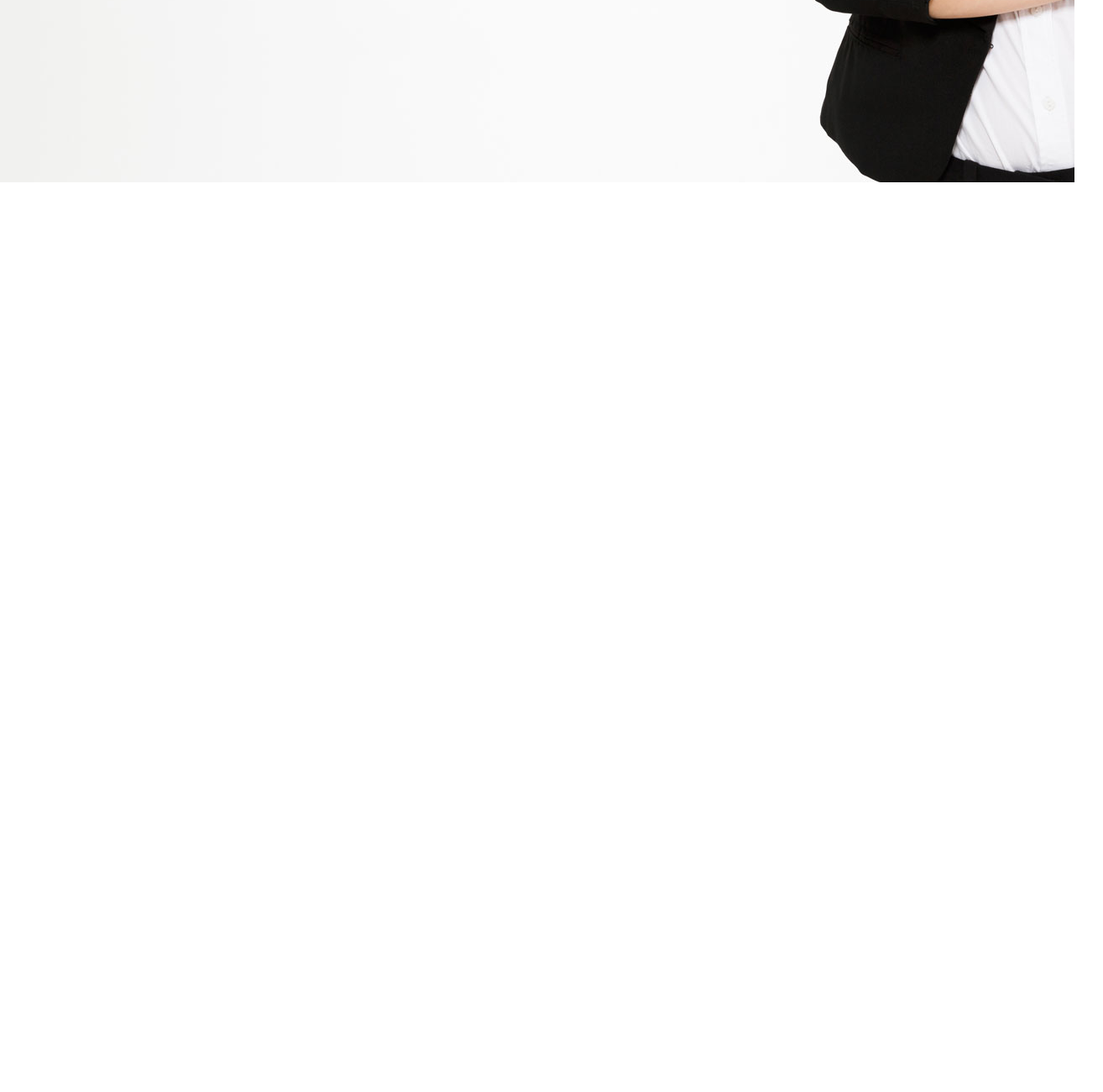
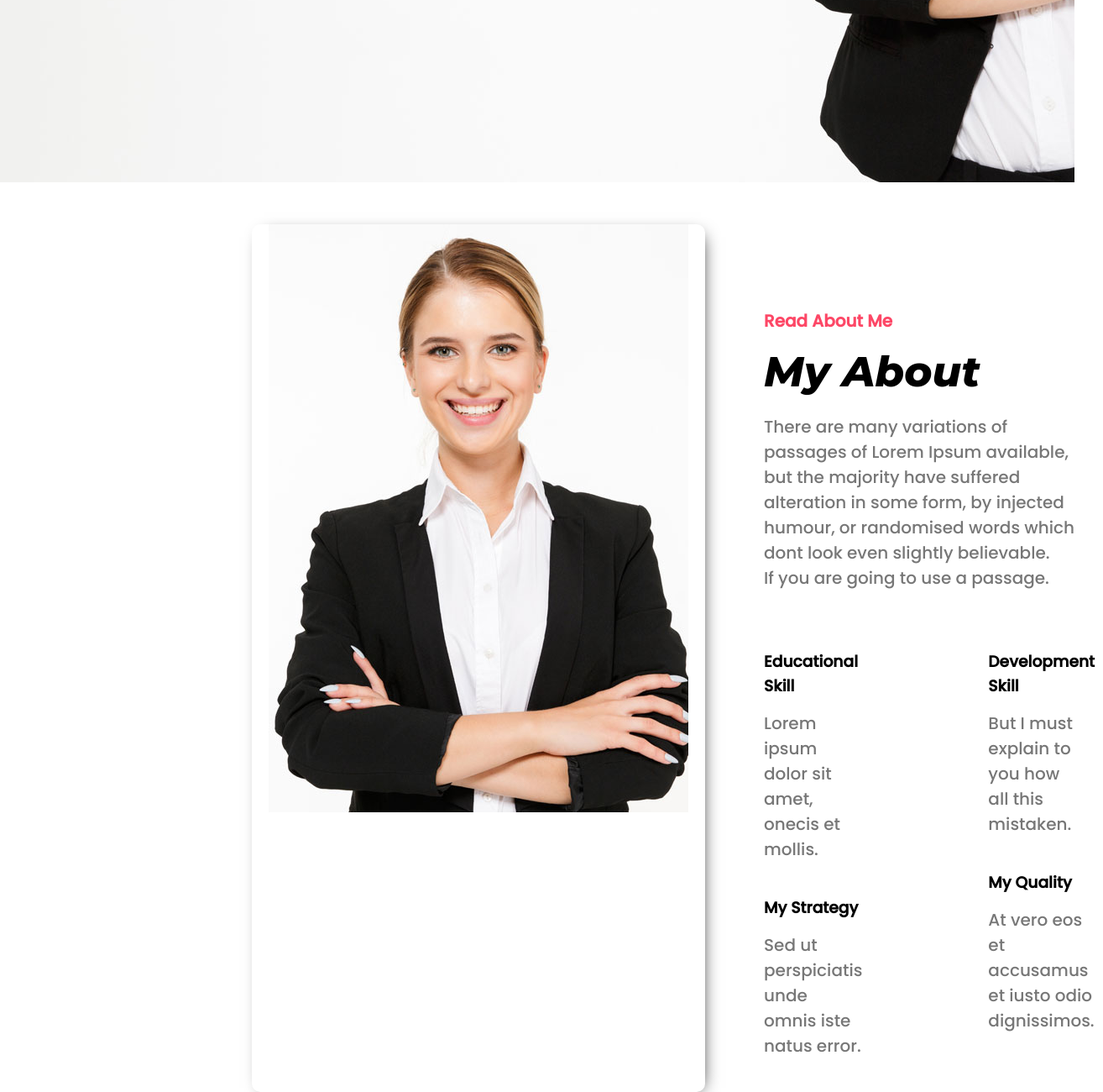
Before and after one commit to aqibanafi/portfolio-website, a plain HTML site: page index.html in a window 1280 px wide. Shown: the part 863-2163 px from the top of the page at 84% size, 1314 px wide, since content can reach past the window. Before the commit the page ends 1100 px from the top, so only its background shows below. Drawn offline with Linux system fonts and the light colour scheme.

Commit message:
2nd-part

```diff
--- a/index.html
+++ b/index.html
@@ -30,5 +30,39 @@
 
 
     </section>
+    <section class="section-2">
+        <div class="about-picture">
+            <div class="second-picture">
+                <img src="img/2nd-banner-pic.jpg" alt="">
+            </div>
+        </div>
+        <div class="content">
+            <h3 id="read">Read About Me</h3>
+            <h1 id="my-about">My About</h1>
+            <p>There are many variations of passages of Lorem Ipsum available, <br> but the majority have suffered alteration in some form, by injected <br> humour, or randomised words which dont look even slightly believable. <br> If you are going to use a passage.</p>
+            <div class="four-content">
+                <div class="two-content">
+            <div>
+                <h3>Educational Skill</h3>
+                <p>Lorem ipsum dolor sit amet,<br> onecis et mollis.</p>
+            </div>
+            <div>
+                <h3>My Strategy</h3>
+                <p>Sed ut perspiciatis unde <br> omnis iste natus error.</p>
+            </div>
+            </div>
+            <div class="two-content">
+            <div class="sub-sec">
+                <h3 >Development Skill</h3>
+                <p>But I must explain to you how <br> all this mistaken.</p>
+            </div>
+            <div class="sub-sec">
+                <h3 >My Quality</h3>
+                <p>At vero eos et accusamus <br> et iusto odio dignissimos.</p>
+            </div>
+            </div>
+            </div>
+        </div>
+    </section>
 </body>
 </html>
--- a/style.css
+++ b/style.css
@@ -34,6 +34,10 @@ p{
     font-size: 20px;
     line-height: 30px;
     font-family: 'Poppins', sans-serif;
+    font-weight: 100;
+    color: #777777
+
+
 }
 .section-1 div{
     padding-top: 350px;
@@ -56,3 +60,46 @@ h2{
     margin-left: -460px;
 
 }
+.second-picture {
+    width: 50%;
+    margin-left: 10px;
+    padding-right: 20px;
+
+
+}
+.content{
+    width: 50%;
+    margin-left: 60px;
+    margin-top: 100px;
+
+}
+.section-2{
+    display:flex
+}
+.about-picture{
+    box-shadow: 5px 5px 20px -10px;
+    padding-left: 10px;
+    border-radius: 10px;
+    margin-left: 300px;
+    margin-top: 50px;
+
+
+}
+.four-content {
+    display: flex;
+    margin-top: 30px;
+}
+
+.sub-sec{
+    padding-left: 130px;
+}
+#my-about{
+    font-weight: 800;
+    font-size: 50px;
+}
+#read{
+    font-size: 20px;
+    color: #fd4766;
+    padding-top: 50px;
+
+}
```
Also changed, not shown: img/2nd-banner-pic.jpg (added).
